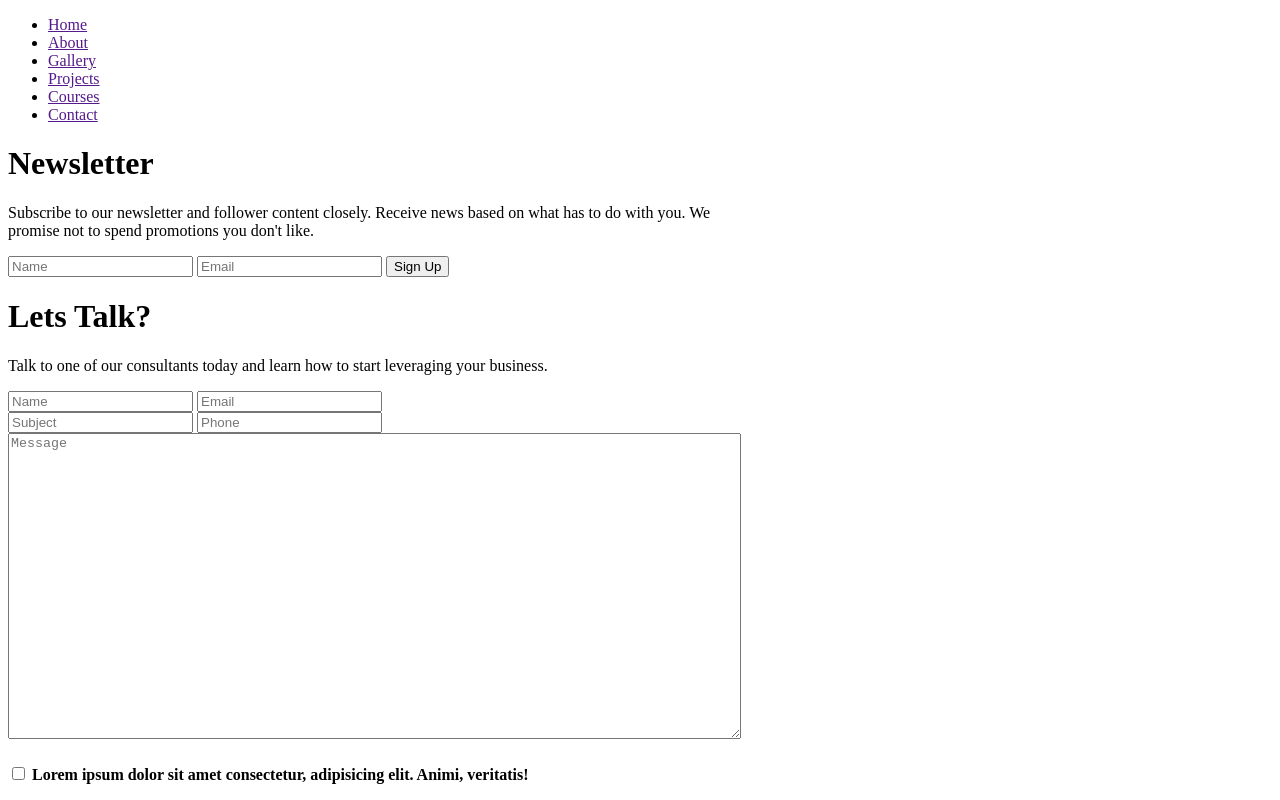
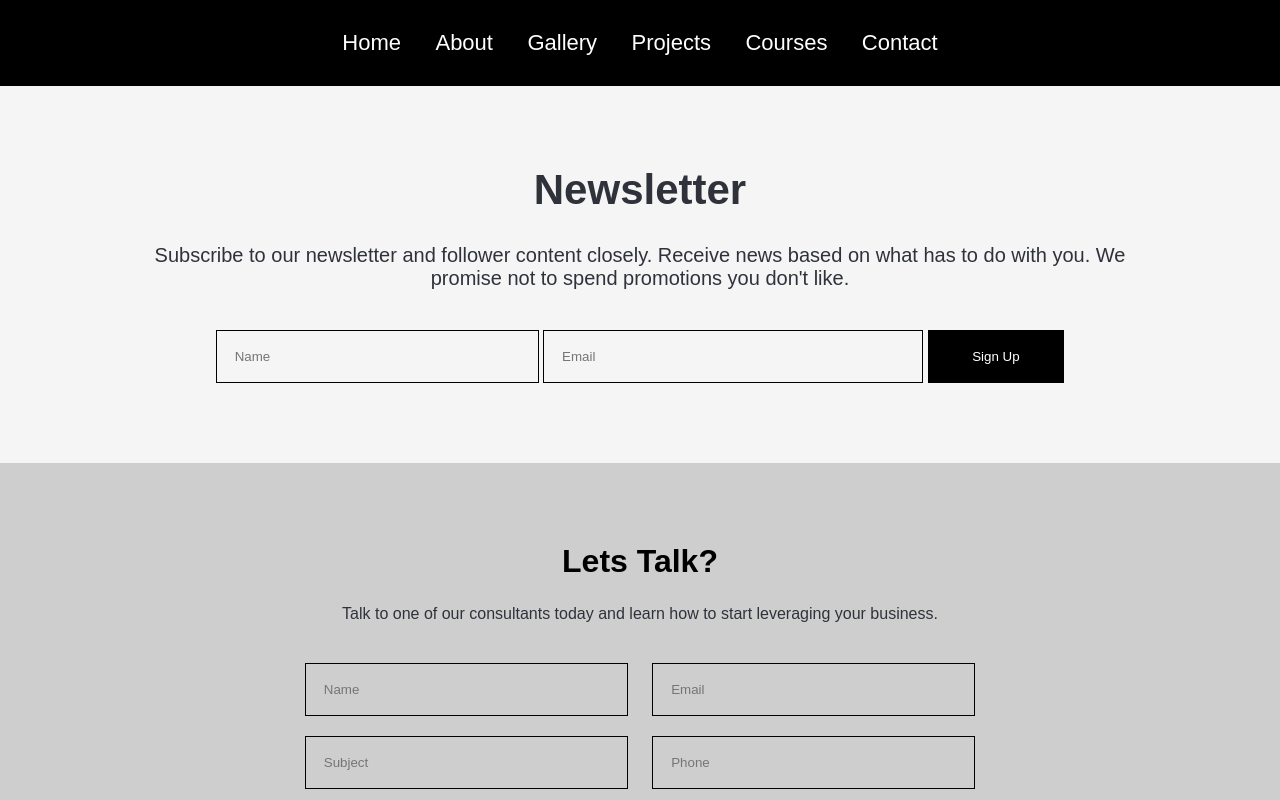
Before and after one commit to rubayat0911/NEWLETTER, a plain HTML site: page index.html in a window 1280 px wide. Shown: the top 800 px of the page. Drawn offline with Linux system fonts and the light colour scheme.

Commit message:
Add files via upload

```diff
--- a/index.html
+++ b/index.html
@@ -4,8 +4,7 @@
     <meta charset="UTF-8">
     <meta http-equiv="X-UA-Compatible" content="IE=edge">
     <meta name="viewport" content="width=device-width, initial-scale=1.0">
-    <link rel="stylesheet" type="text/
-    css" href="./css/style.css">
+    <link rel="stylesheet" href="./css/style.css">
     <title>Document</title>
 </head>
 <body>
```
